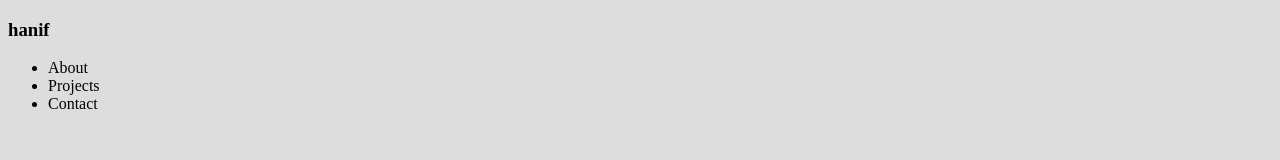
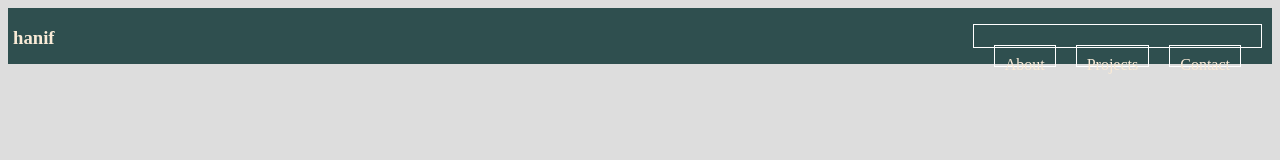
Before and after one commit to omeizahanif/personal-portfolio, a plain HTML site: page index.html in a window 1280 px wide. Drawn offline with Linux system fonts and the light colour scheme.

Commit message:
style navigation

```diff
--- a/src/styles.css
+++ b/src/styles.css
@@ -1,3 +1,31 @@
 body {
     background: #ddd;
 }
+
+nav {
+    display: flex;
+    justify-content: space-between;
+    background-color: darkslategray;
+    margin: 0;
+    color: antiquewhite;
+    height: 7vh;
+}
+
+ul {
+    list-style: none;
+    display: flex;
+    justify-content: space-around;
+    margin-right: 10px;
+    border: 1px solid white;
+    padding: 10px;
+}
+
+li {
+    margin: 10px;
+    border: 1px solid white;
+    padding: 10px;
+}
+
+h3 {
+    margin-left: 5px;
+}
```
